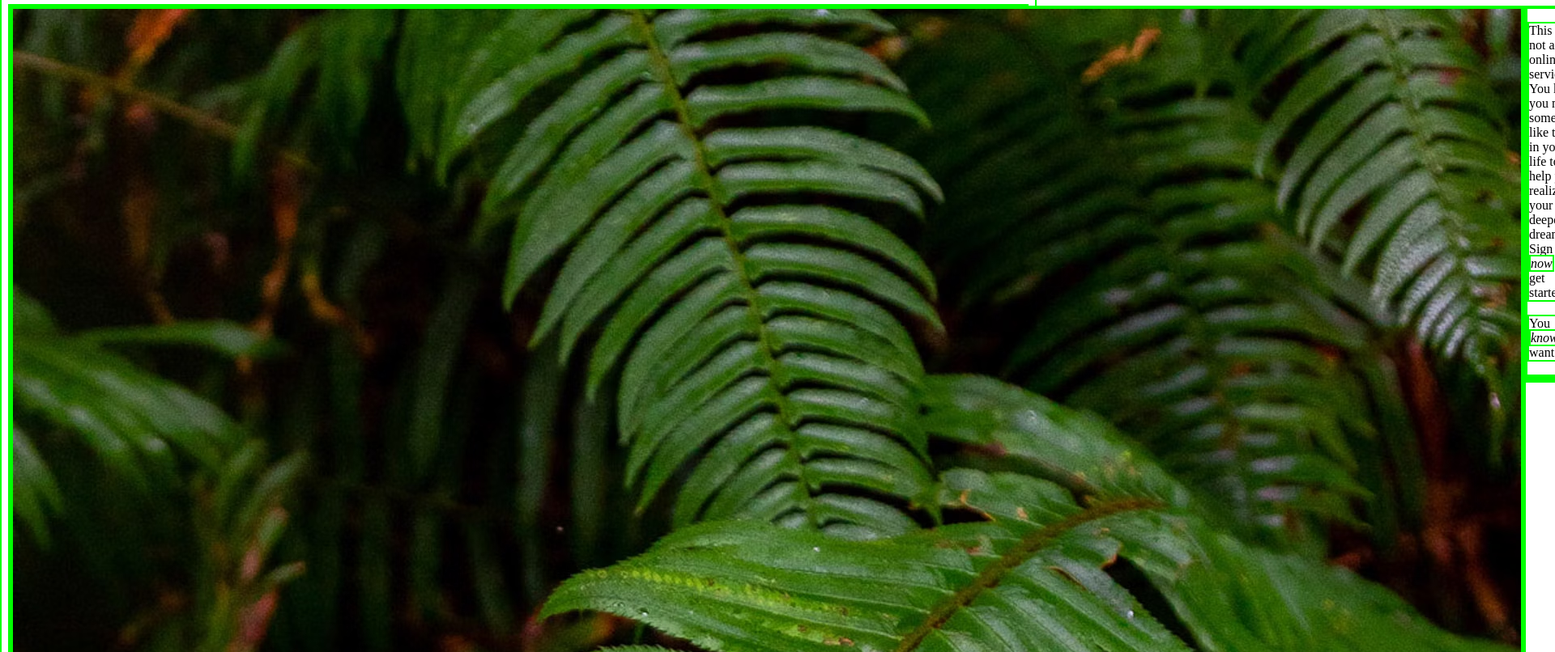
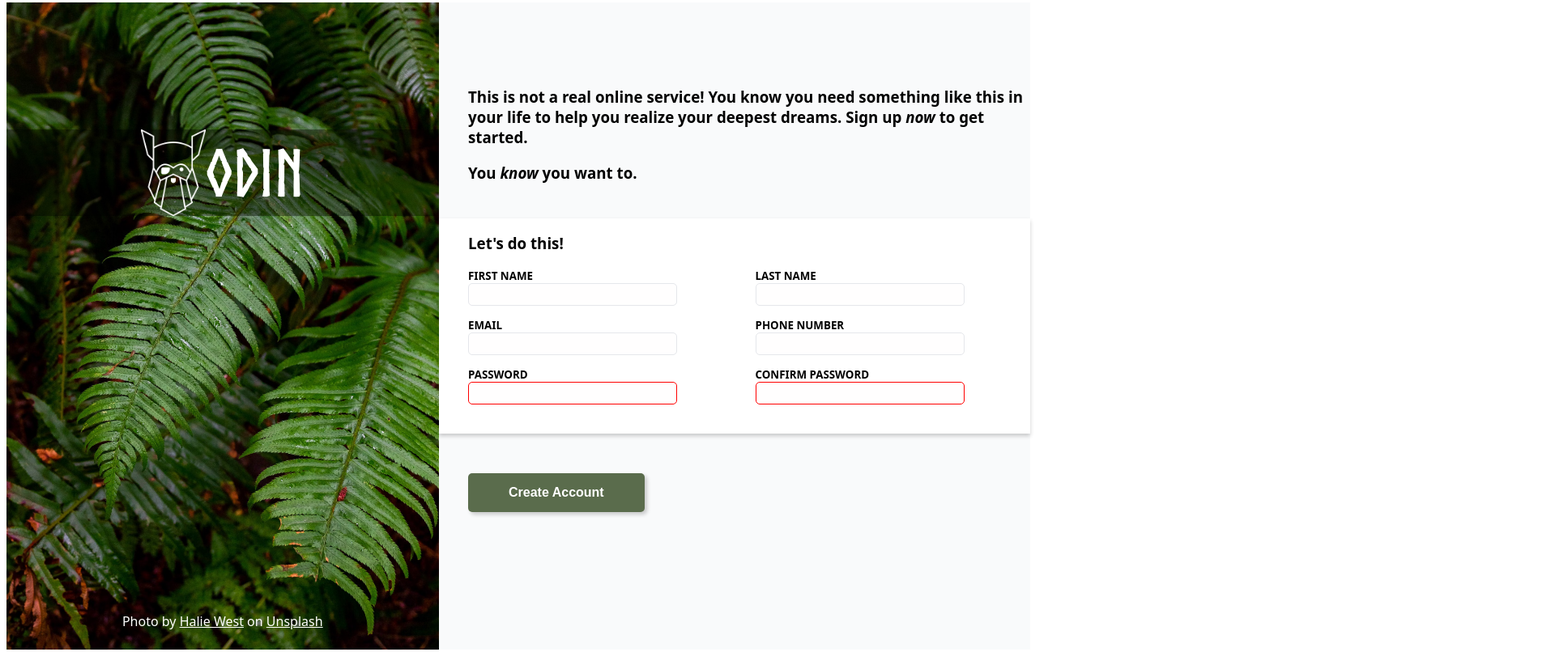
Before and after one commit to Insomnium1250/sign-up-form, a plain HTML site: page index.html in a window 1280 px wide. Shown: the part 5-811 px from the top of the page at 81% size, 1920 px wide, since content can reach past the window. Drawn offline with Linux system fonts and the light colour scheme.

Commit message:
Completed the project

```diff
--- a/index.html
+++ b/index.html
@@ -5,23 +5,60 @@
   <meta name="viewport" content="width=device-width, initial-scale=1.0">
   <title>Document</title>
   <link rel="stylesheet" href="styles.css">
+  <script src="script.js" defer></script>
 </head>
 <body>
-  <div>
-    <img src="images/fern.avif" alt="">
-    <div>
+  <div id="side-container">
+    <img src="images/fern.avif" alt="" id="side-cover">
+    <div class="float">
       <img src="images/odin-lined.png" alt="">
-      <div id="text-logo">ODIN</div>
+      <span id="text-logo">ODIN</span>
     </div>
-    <div></div>
+    <div id="credit"><p>Photo by <a href="https://unsplash.com/@haliewest" target="_blank" rel="noopener noreferrer">Halie West</a> on <a href="https://unsplash.com" target="_blank" rel="noopener noreferrer">Unsplash</a></p></div>
   </div>
-  <div>
-    <div>
-      <p>This is not a real online service! You know you need something like this in your life to help you realize your deepest dreams. Sign up <em>now</em> to get started.</p>
-      <p>You <em>know</em> you want to.</p>
+  <div class="container">
+    <div class="gray salute">
+      <h3 class="downward">This is not a real online service! You know you need something like this in your life to help you realize your deepest dreams. Sign up <em>now</em> to get started.</h3>
+      <h3>You <em>know</em> you want to.</h3>
     </div>
-    <div></div>
-    <div></div>
+    <div class="form-container">
+      <h3>Let's do this!</h3>
+      <form action="#" method="post" id="user_form">
+        <div class="form-group">
+          <label for="first-name">FIRST NAME</label>
+          <input type="text" id="first-name" name="first-name">
+        </div>
+
+        <div class="form-group">
+          <label for="last-name">LAST NAME</label>
+          <input type="text" id="last-name" name="last-name">
+        </div>
+
+        <div class="form-group">
+          <label for="email">EMAIL</label>
+          <input type="email" id="email" name="email">
+        </div>
+
+        <div class="form-group">
+          <label for="phone">PHONE NUMBER</label>
+          <input type="tel" id="phone" name="phone" pattern="[0-9]{10}">
+        </div>
+
+        <div class="form-group">
+          <label for="password">PASSWORD</label>
+          <input type="password" id="password" name="password" minlength="8" required>
+          <small id="password-error" style="color: red; display: none;">*Passwords do not match.</small>
+        </div>
+
+        <div class="form-group">
+          <label for="confirm-password">CONFIRM PASSWORD</label>
+          <input type="password" id="confirm-password" name="confirm-password" required>
+        </div>
+      </form>
+    </div>
+    <div class="gray">
+      <button type="submit" form="user_form" class="submit-button">Create Account</button>
+    </div>
   </div>
 </body>
 </html>
--- /dev/null
+++ b/script.js
@@ -0,0 +1,13 @@
+document.getElementById("user_form").addEventListener("submit", function(event) {
+  const password = document.getElementById("password").value;
+  const confirmPassword = document.getElementById("confirm-password").value;
+  const errorElement = document.getElementById("password-error");
+
+  // Check if passwords match
+  if (password !== confirmPassword) {
+    errorElement.style.display = "block";
+    event.preventDefault(); // Prevent form submission
+  } else {
+    errorElement.style.display = "none";
+  }
+});
--- a/styles.css
+++ b/styles.css
@@ -4,11 +4,135 @@
        url('fonts/norse-bold-webfont.woff') format('woff');
   font-weight: normal;
   font-style: normal;
+}
 
-}
-*{
+/* *{
   border: solid 2px lime;
-}
+} */
+
 body {
   display:flex;
+  font-family: system-ui, "Segoe UI", Roboto, Helvetica, Arial, sans-serif, "Apple Color Emoji", "Segoe UI Emoji", "Segoe UI Symbol";  height: 100vh;
 }
+
+#side-cover {
+  height: 100%;
+}
+
+.container {
+  display: flex;
+  flex-direction: column;
+}
+
+.container > * {
+  flex: 1;
+}
+
+#side-container {
+  position: relative;
+  color: white;
+}
+
+.float {
+  position: absolute;
+  top: 15em;
+  left: 0;
+  top: 33%;
+  transform: translateY(-100%);
+  font-family: norsebold, sans-serif;
+  background-color: rgba(0, 0, 0, 0.4);
+  width: 100%;
+  display: flex;
+  justify-content: center;
+  align-items: center;
+}
+
+img[src="images/odin-lined.png"] {
+  width: 5em;
+}
+
+#text-logo {
+  font-size: 5rem;
+}
+
+#credit {
+  position: absolute;
+  bottom: 1%;
+  left: 50%;
+  transform:translateX(-50%);
+}
+
+a {
+  color: white;
+}
+
+.form-group {
+  display:flex;
+  flex-direction: column;
+  flex: 1 1 48%;
+  min-width: 200px;
+}
+
+#user_form {
+  display: grid;
+  grid-template-columns: 1fr 1fr;
+  gap: 15px;
+}
+
+button {
+  margin-top: 7%;
+  padding: 15px 50px;
+  font-size: 1rem;
+  font-weight: 600;
+  background-color: #5a6c4c;
+  color: white;
+  border: none;
+  border-radius: 5px;
+  cursor: pointer;
+  box-shadow: 3px 3px 5px rgba(0, 0, 0, 0.2);
+}
+
+.gray {
+  background-color: #f9fafb;
+  padding-left: 5%;
+}
+
+.form-container {
+  background-color: #ffffff;
+  box-shadow: 1px;
+  padding-left: 5%;
+  background-color: white; /* Ensure the form has a background color */
+  box-shadow: 0px 3px 5px rgba(0, 0, 0, 0.2); /* Bottom-right shadow */
+  z-index: 1;
+}
+
+label {
+  font-size: smaller;
+  font-weight: 600;
+}
+
+input {
+  border-radius: 5px;
+  border: solid 1px #E5E7EB;
+  width: 250px;
+  height: 20px;
+  background-color: #fffefe;
+  padding: 3px 3px;
+}
+
+.salute {
+}
+
+h3.downward {
+  margin-top: 15%;
+}
+
+input[type="password"]:invalid {
+  border: solid 1px red;
+}
+
+input:focus {
+  border: solid 1px blue;
+  box-shadow: 2px 2px 3px rgba(0, 0, 0, 0.1);
+  outline: none;
+}
```
